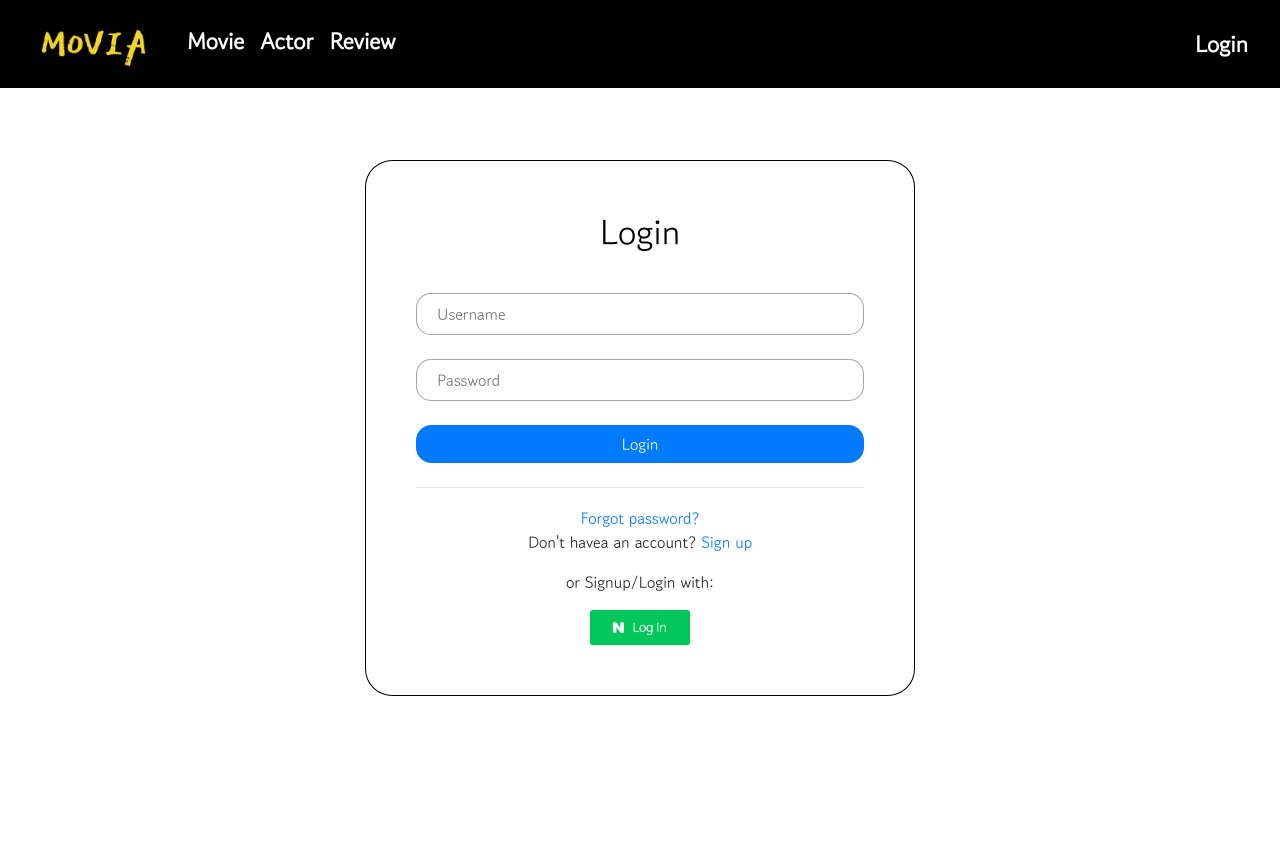
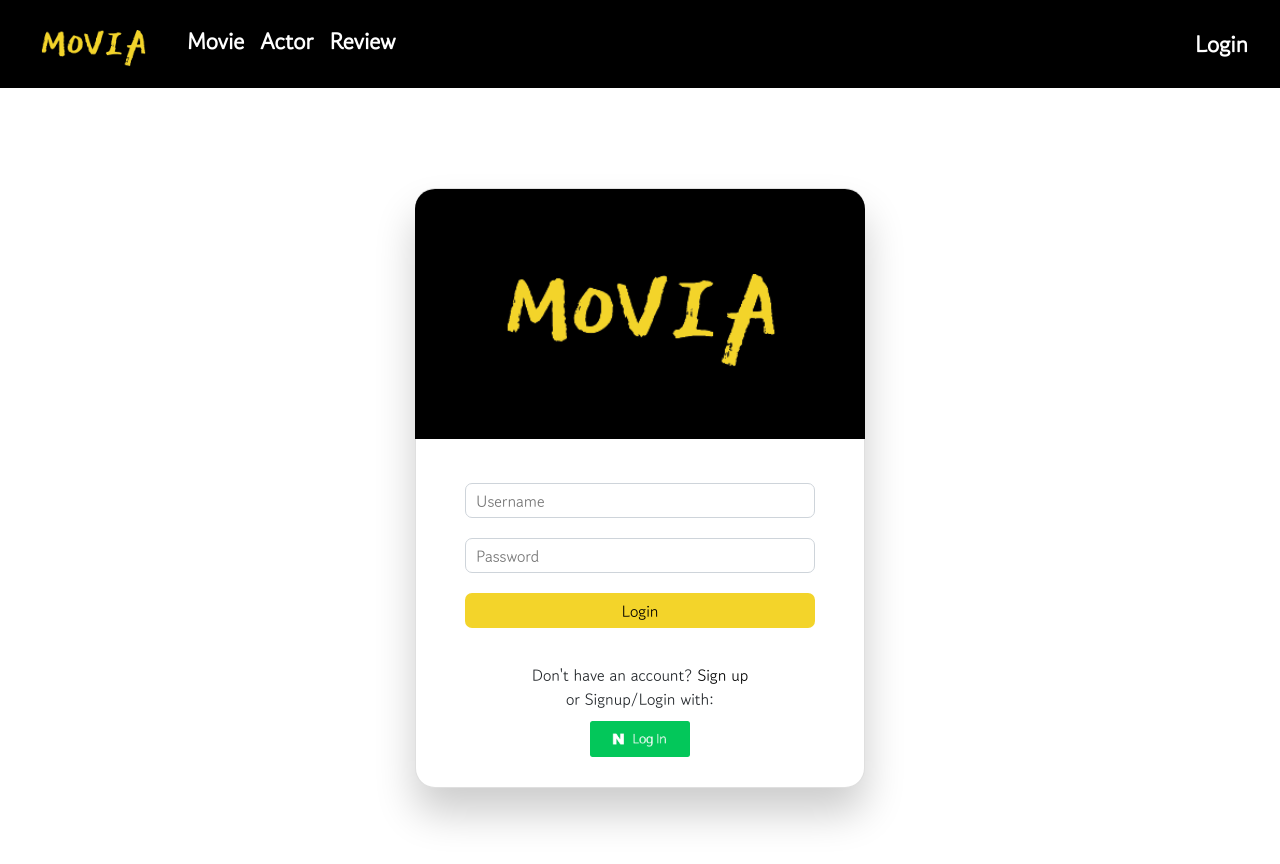
Before and after one commit to HYKdev/MOVIA, a Vue app in the folder final-pjt-frontend/: page /login in a window 1280 px wide. Shown: the top 864 px of the page. Before the commit the page ends 800 px from the top, so only its background shows below. Built offline with nearby package versions, Linux system fonts and the light colour scheme; what vue-moment would draw is missing.

Commit message:
Update Login
template 및 style 작성

```diff
--- a/final-pjt-frontend/src/views/LoginView.vue
+++ b/final-pjt-frontend/src/views/LoginView.vue
@@ -1,37 +1,34 @@
 <template>
-  <div class="background">
-    <br />
-    <br />
-    <br />
-    <div class="container d-flex justify-content-center">
-      <div class="loginform">
-        <h1>Login</h1>
-
+  <div class="container">
+    <div class="card">
+      <div class="logoBox">
+        <img src="@/assets/movia_onlyText.png" alt="moviaLogo">
+      </div>
+      <div class="loginForm">
         <account-error-list v-if="authError"></account-error-list>
-
         <form @submit.prevent="login(credentials)">
-          <div class="form-outline mb-4">
+          <div class="username">
             <label for="username"></label>
             <input v-model="credentials.username" type="text" id="username" placeholder="Username" required />
           </div>
 
-          <div class="form-outline mb-4">
+          <div class="password">
             <label for="password"></label>
             <input v-model="credentials.password" type="password" id="password" placeholder="Password" required />
           </div>
 
           <!-- Submit button -->
-          <button type="submit" class="loginBtn btn btn-primary btn-block mb-4">Login</button>
+          <button type="submit" class="loginBtn">Login</button>
         </form>
-        <hr />
 
         <!-- Register buttons -->
-        <div class="text-center">
-          <a href="#!">Forgot password?</a>
-          <p>Don't havea an account? <router-link :to="{ name: 'signup' }"> Sign up </router-link></p>
-          <p>or Signup/Login with:</p>
+        <div class="register">
+          <p class="signup">Don't have an account? <router-link :to="{ name: 'signup' }"> Sign up </router-link></p>
+          <p class="otherLogin">or Signup/Login with:</p>
           <a href="">
-            <img class="naverBtn" src="../assets/btnG_short.png" alt="" />
+            <div class="naverLogin">
+              <img class="naverBtn" src="../assets/btnG_short.png" alt="" />
+            </div>
           </a>
         </div>
       </div>
@@ -67,49 +64,96 @@ export default {
 
 <style scoped>
 .container {
-  width: 550px;
-  padding: 50px;
-  border: 1px solid black;
-  border-radius: 5%;
+    position: relative;
+    display: flex;
+    justify-content: center;
+    align-items: center;
+    min-height: 100vh;
+  }
+
+.container .card {
+  width: 450px;
+  height: 600px;
+  display: flex;
+  flex-direction: column;
+  justify-content: space-between;
+  align-items: center;
+  border-radius: 20px;
+  box-shadow: 0 25px 40px rgba(0, 0, 0, 0.2);
 }
 
-.loginform {
-  position: relative;
-  width: 100%;
-  height: 100%;
+.container .card .logoBox {
+  width: 450px;
+  height: 250px;
+  background: black;
+  border-radius: 20px 20px 0 0;
 }
 
-h1 {
-  color: black;
-  font-size: 35px;
-  font-weight: 500px;
-  margin-bottom: 40px;
+.container .card .logoBox img {
+  width: 400px;
+  position: absolute;
+  top: 70px;
+  left: 25px;
+}
+
+.container .card .loginForm {
+  padding: 20px;
+}
+
+.container .card .loginForm form input {
+  width: 350px;
+  height: 35px;
+  border: 1px solid #ced4da;
+  border-radius: 7px;
+  padding: 10px;
+  margin: 10px;
+}
+
+.container .card .loginForm form .loginBtn {
+  width: 350px;
+  height: 35px;
+  background-color: #f3d42a;
+  border: none;
+  border-radius: 7px;
+  margin: 10px 10px 20px 10px;
+  font-size: 16px;
+  font-weight: 500;
+  line-height: 1.5;
+  cursor: pointer;
+  transition: background-color .15s ease-in-out;
+}
+
+.container .card .loginForm form .loginBtn:hover {
+    background-color: rgba(232, 201, 48, 1)
+  }
+
+.container .card .loginForm .register {
+  margin: 15px 0 0 0;
+  font-weight: 500;
+}
+
+.container .card .loginForm .register .signup {
+  margin-bottom: 0px;
   text-align: center;
 }
 
-.form-outline input {
-  width: 100%;
-  height: 40px;
-  padding: 20px;
-  border-radius: 15px;
-  border: none;
-  border: 1px solid rgba(74, 74, 74, 0.5);
+.container .card .loginForm .register .signup a {
+  /* text-decoration: none; */
+  color: black;
+  font-weight: 500;
 }
 
-.loginBtn {
-  border-radius: 15px;
+.container .card .loginForm .register .otherLogin {
+  margin-bottom: 0px;
+  text-align: center;
 }
 
-.naverBtn {
-  width: 100px;
+.container .card .loginForm .register a .naverLogin {
+  text-align: center;
 }
 
-hr {
-  height: 2px;
-  color: black;
+.container .card .loginForm .register a .naverLogin .naverBtn {
+  width: 100px;
+  margin: 10px;
 }
-/* .background {
-  background-color: white;
-  height: 100vh;
-} */
 </style>
```
